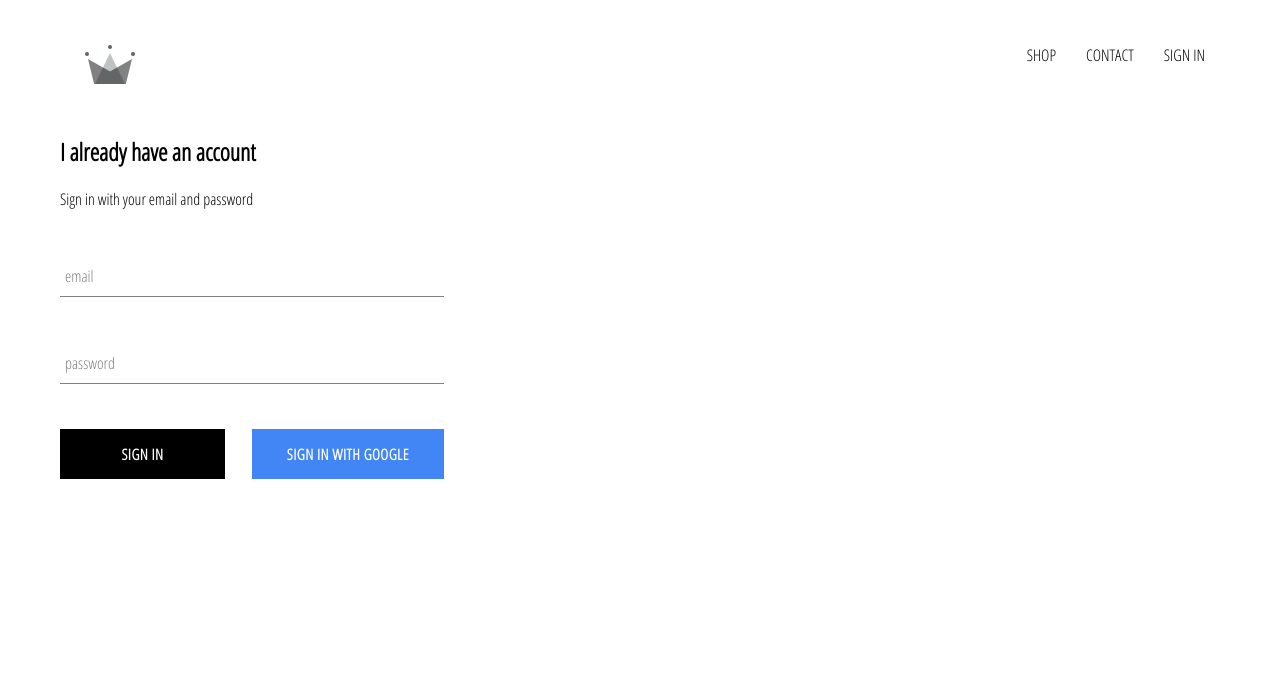
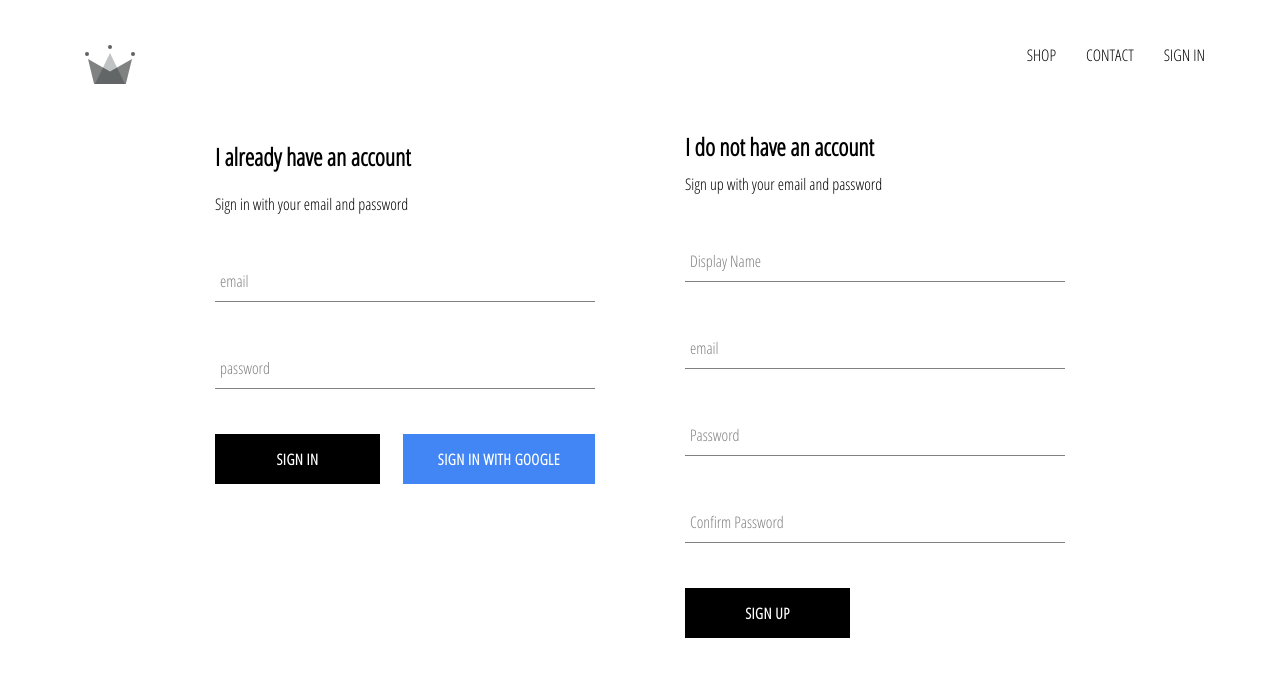
Before and after one commit to fergmac/ferg-world2, a React (Create React App) app: page /signin in a window 1280 px wide. Shown: the top 676 px of the page. Built offline with nearby package versions, Linux system fonts and the light colour scheme; no server answers.

Commit message:
Implemented firebase utils, included ability to store authenticated users in our firebase database

```diff
--- a/src/App.js
+++ b/src/App.js
@@ -8,7 +8,7 @@ import ShopPage from './pages/shop/shop.component';
 import Header from './components/header/header.component';
 import SignInAndSignOutPage from './pages/sign-in-and-sign-out/sign-in-and-sign-out.component'
 
-import { auth } from './firebase/firebase.utils';
+import { auth, createUserProfileDocument } from './firebase/firebase.utils';
 
 class App extends React.Component {
 	constructor() {
@@ -22,10 +22,24 @@ class App extends React.Component {
 	unsubscribeFromAuth = null;
 
 	componentDidMount() {
-		this.unsubscribeFromAuth = auth.onAuthStateChanged(user => {
-			this.setState({ currentUser: user});
+		this.unsubscribeFromAuth = auth.onAuthStateChanged(async userAuth => {
+			// this.setState({ currentUser: user});
+			if (userAuth) {
+				const userRef = await createUserProfileDocument(userAuth);
 
-			console.log(user);
+				userRef.onSnapshot(snapshot => {
+					this.setState({
+						currentUser: {
+							id: snapshot.id,
+							...snapshot.data()
+						}
+					});
+
+					console.log(this.state);
+				})
+			} else {
+				this.setState({ currentUser: userAuth });
+			}
 		});
 	}
 
--- /dev/null
+++ b/src/components/sign-up/sign-up.component.jsx
@@ -0,0 +1,100 @@
+import React from 'react';
+
+import FormInput from '../form-input/form-input.component';
+import CustomButton from '../custom-button/custom-button.component';
+
+import { auth, createUserProfileDocument } from '../../firebase/firebase.utils';
+
+import './sign-up.styles.scss';
+
+class SignUp extends React.Component {
+	constructor() {
+		super()
+
+		this.state = {
+			displayName: '',
+			email: '',
+			password: '',
+			confirmPassword: ''
+		}
+	}
+
+	handleSumbit = async event => {
+		event.preventDefault();
+		const { displayName, email, password, confirmPassword } = this.state;
+
+		if (password !== confirmPassword) {
+			alert('Passwords do not match');
+			return;
+		}
+
+		try {
+			const { user } = await auth.createUserWithEmailAndPassword(email, password);
+
+			createUserProfileDocument(user, { displayName });
+
+			this.setState({
+				displayName: '',
+				email: '',
+				password: '',
+				confirmPassword: ''
+			});
+
+		} catch (error) {
+			console.error(error);
+		}
+	}
+
+	handleChange = event => {
+		const { name, value } = event.target;
+
+		this.setState({ [name]: value });
+	}
+
+	render() {
+		const { displayName, email, password, confirmPassword } = this.state;
+		return (
+			<div className='sign-up'>
+				<h2 className='title'>I do not have an account</h2>
+				<span>Sign up with your email and password</span>
+				<form className='sign-up-form' onSubmit={this.handleSumbit}>
+					<FormInput
+						type='text'
+						name='displayName'
+						value={displayName}
+						onChange={this.handleChange}
+						label='Display Name'
+						required
+					/>
+					<FormInput
+						type='email'
+						name='email'
+						value={email}
+						onChange={this.handleChange}
+						label='email'
+						required
+					/>
+					<FormInput
+						type='password'
+						name='password'
+						value={password}
+						onChange={this.handleChange}
+						label='Password'
+						required
+					/>
+					<FormInput
+						type='password'
+						name='confirmPassword'
+						value={confirmPassword}
+						onChange={this.handleChange}
+						label='Confirm Password'
+						required
+					/>
+					<CustomButton type='submit'>SIGN UP</CustomButton>
+				</form>
+			</div>
+		)
+	}
+}
+
+export default SignUp;
--- /dev/null
+++ b/src/components/sign-up/sign-up.styles.scss
@@ -0,0 +1,9 @@
+.sign-up {
+	display: flex;
+	flex-direction: column;
+	width: 380px;
+
+	.title {
+		margin: 10px 0;
+	}
+}
--- a/src/firebase/firebase.utils.js
+++ b/src/firebase/firebase.utils.js
@@ -13,6 +13,31 @@ const config = {
     measurementId: "G-VWBDYQP2KC"
 }
 
+export const createUserProfileDocument = async (userAuth, additionalData) => {
+	if (!userAuth) return;
+
+	const userRef = firestore.doc(`users/${userAuth.uid}`);
+	const snapShot = await userRef.get();
+
+	if (!snapShot.exists) {
+		const { displayName, email } = userAuth;
+		const createdAt = new Date();
+
+		try {
+			await userRef.set({
+				displayName,
+				email,
+				createdAt,
+				...additionalData
+			})
+		} catch {
+			console.log('error creating user');
+		}
+	}
+
+	return userRef;
+}
+
 firebase.initializeApp(config);
 
 export const auth = firebase.auth();
--- a/src/pages/sign-in-and-sign-out/sign-in-and-sign-out.component.jsx
+++ b/src/pages/sign-in-and-sign-out/sign-in-and-sign-out.component.jsx
@@ -1,12 +1,14 @@
 import React from 'react';
 
 import SignIn from '../../components/sign-in/sign-in.components';
+import SignUp from '../../components/sign-up/sign-up.component';
 
 import './sign-in-and-sign-out.styles.scss';
 
 const SignInAndSignOutPage = () => (
     <div className='sign-in-and-sign-out'>
         <SignIn />
+        <SignUp />
     </div>
 )
 
--- a/src/pages/sign-in-and-sign-out/sign-in-and-sign-out.styles.scss
+++ b/src/pages/sign-in-and-sign-out/sign-in-and-sign-out.styles.scss
@@ -1,3 +1,6 @@
-.sign-in {
-    width: 30vw;
+.sign-in-and-sign-out {
+    width: 850px;
+    display: flex;
+    justify-content: space-between;
+    margin: 30px auto;
 }
```
